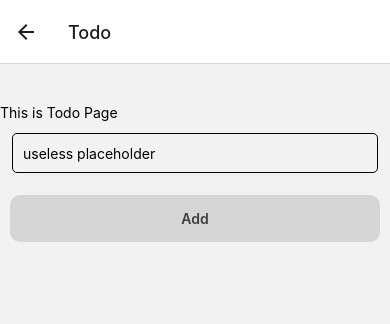
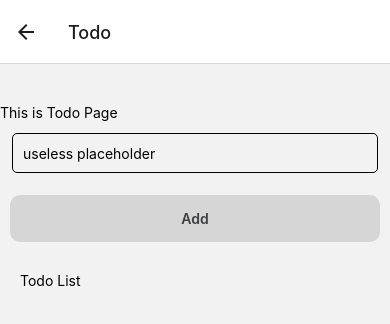
Before and after one commit to skolacode/react-native-jpn, a React Native app: screen /Todo in a window 390 px wide. Shown: the top 324 px of the page. Built offline with nearby package versions, Linux system fonts and the light colour scheme.

Commit message:
1. Add the typed value inside an array 2. display the array

```diff
--- a/TodoPage.js
+++ b/TodoPage.js
@@ -1,8 +1,11 @@
-import { useRef } from 'react'
+import { useRef, useState } from 'react'
 import { View, Text, TextInput, StyleSheet, TouchableOpacity } from 'react-native'
 
 
 export default () => {
+
+
+  const [todoList, setTodoList] = useState([])
 
   const todoRef = useRef('')
 
@@ -12,6 +15,10 @@ export default () => {
 
   const addTodo = () => {
     console.log('Todo is clicked: ', todoRef.current)
+    // spread operator
+    setTodoList([todoRef.current, ...todoList])
+
+    // setTodoList(['RN', 'java', 'php'])
   }
 
   return (
@@ -27,6 +34,19 @@ export default () => {
       <TouchableOpacity style={styles.button} onPress={addTodo}>
         <Text style={styles.addText}>Add</Text>
       </TouchableOpacity>
+
+      <Text style={{ marginLeft: 20, marginTop: 10, marginBottom: 10 }}>Todo List</Text>
+
+      {
+        todoList.map((value, index) => (
+          <Text
+            style={{ margin: 5, marginLeft: 20, padding: 5 }}
+            key={index}
+          >
+            {index+1} - {value}
+          </Text>
+        ))
+      }
     </View>
   )
 }
```
